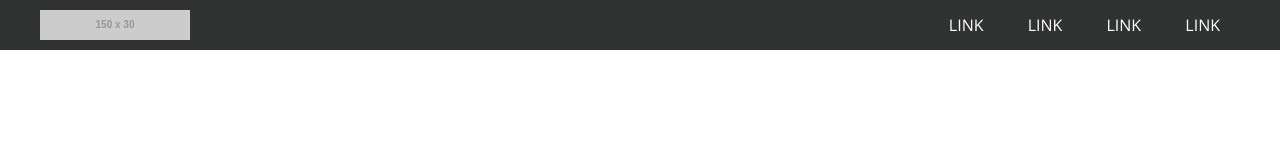
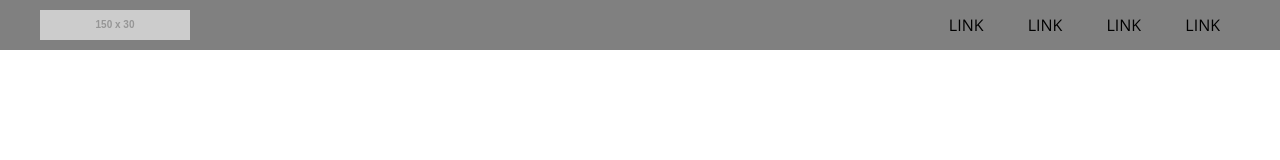
Before and after one commit to 85bogdan/projekt, a website: page index.html in a window 1280 px wide. Drawn offline with nearby package versions, Linux system fonts and the light colour scheme; placeholder pictures from the web are drawn by us.

Commit message:
final commit

```diff
--- a/style.sass
+++ b/style.sass
@@ -7,11 +7,11 @@ body
 	margin: 0
 	font-family: 'Open Sans', sans-serif
 
-$main-color: #313332
+$main-color: grey
 
-$secondary-color: #0CC2DA
+$secondary-color: blue
 
-$text-color: #FFFFFF
+$text-color: black
 
 $copyright-color: #252726
 
```
Also changed, not shown: style.css, 2 other files.
